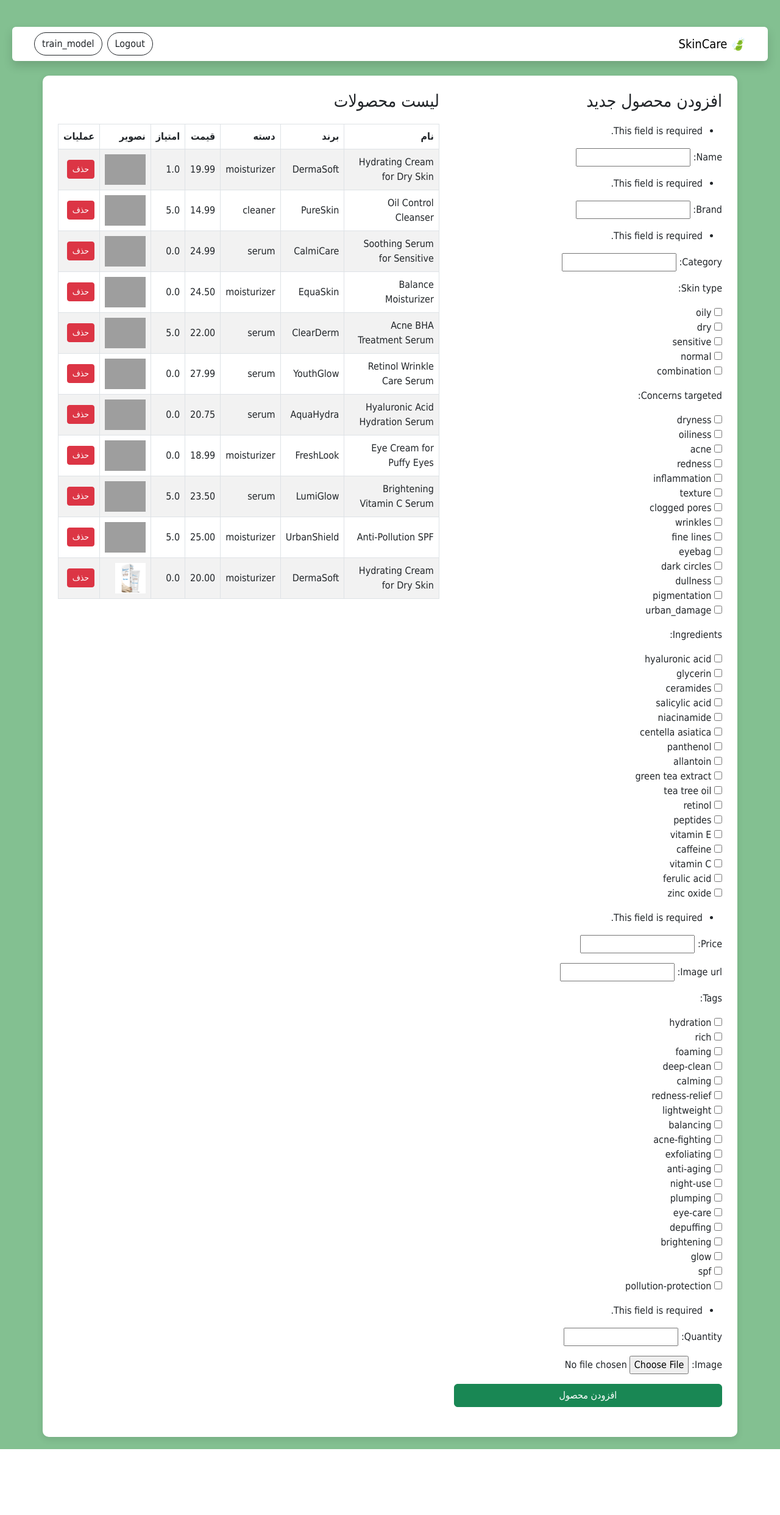
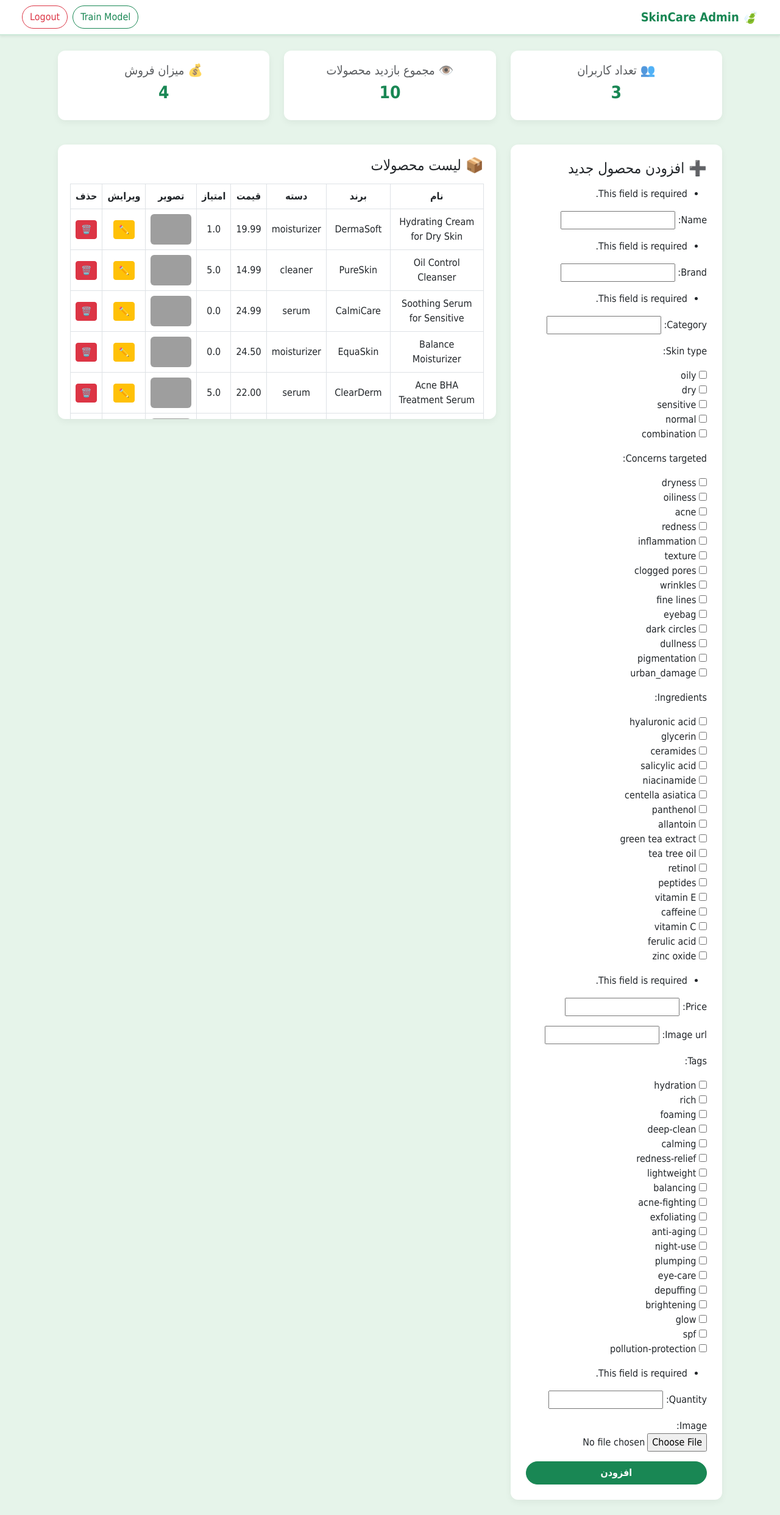
Before and after one commit to atabakabr/skincare_store, a Django app: page /admin-home/ in a window 1280 px wide. Shown: the whole page at 61% size. Before the commit the page ends 2376 px from the top, so only its background shows below. Run offline with Django 5.2, Linux system fonts and the light colour scheme; a user stored in the database is signed in; data comes from the database, SQL or seed files in the repository; both versions use the stored data as it was after the commit; grey boxes are pictures that could not be loaded.

Commit message:
admin edit added

```diff
--- a/home/templates/home/admin_home.html
+++ b/home/templates/home/admin_home.html
@@ -5,70 +5,121 @@
   <meta name="viewport" content="width=device-width, initial-scale=1" />
   <title>پنل ادمین - مدیریت محصولات</title>
 
-
   <link href="https://cdn.jsdelivr.net/npm/bootstrap@5.3.0/dist/css/bootstrap.rtl.min.css" rel="stylesheet" />
-
   <style>
     body {
-      background-color: #83c091;
-      font-family: Tahoma, sans-serif;
+      background-color: #e6f4ea;
+      font-family: "Tahoma", sans-serif;
       min-height: 100vh;
-      padding: 20px;
+    }
+    .navbar {
+      background-color: #fff !important;
+      border-bottom: 2px solid #cde9d9;
     }
     .admin-container {
-      background-color: #fff;
       padding: 25px;
-      border-radius: 10px;
-      box-shadow: 0 4px 12px rgb(0 0 0 / 0.1);
     }
-    h3 {
-      margin-bottom: 20px;
+    .stats-card {
+      background: #fff;
+      border-radius: 12px;
+      padding: 20px;
+      box-shadow: 0 4px 12px rgba(0,0,0,0.05);
+      transition: 0.3s;
     }
-    table th, table td {
+    .stats-card:hover {
+      transform: translateY(-3px);
+      box-shadow: 0 6px 15px rgba(0,0,0,0.1);
+    }
+    .form-box {
+      background: #fff;
+      border-radius: 12px;
+      padding: 25px;
+      box-shadow: 0 4px 12px rgba(0,0,0,0.05);
+    }
+    .form-box button {
+      border-radius: 30px;
+      font-weight: bold;
+    }
+    .table-box {
+      background: #fff;
+      border-radius: 12px;
+      padding: 20px;
+      box-shadow: 0 4px 12px rgba(0,0,0,0.05);
+      max-height: 450px;
+      overflow-y: auto;
+    }
+    table th {
+      background: #83c091;
+      color: white;
+      text-align: center;
+    }
+    table td {
       vertical-align: middle !important;
+      text-align: center;
     }
   </style>
 </head>
 <body>
 
-
-<nav class="navbar navbar-expand-lg bg-white shadow mb-4 rounded px-4 py-2 mt-4">
+<nav class="navbar navbar-expand-lg shadow-sm px-4 py-2">
   <div class="container-fluid">
-
-    <a class="navbar-brand" href="#">🍃 SkinCare</a>
+    <a class="navbar-brand fw-bold text-success" href="#">🍃 SkinCare Admin</a>
 
     <div class="d-flex ms-auto">
       {% if user.is_authenticated %}
-
+        <form method="post" action="{% url 'train_model' %}" class="me-2">
+          {% csrf_token %}
+          <button type="submit" class="btn btn-outline-success rounded-pill">Train Model</button>
+        </form>
         <form method="post" action="{% url 'logout' %}">
           {% csrf_token %}
-          <button type="submit" class="btn btn-outline-dark rounded-pill ms-2">Logout</button>
-        </form>
-        <form method="post" action="{% url 'train_model' %}">
-          {% csrf_token %}
-          <button type="submit" class="btn btn-outline-dark rounded-pill ms-2">train_model</button>
+          <button type="submit" class="btn btn-outline-danger rounded-pill">Logout</button>
         </form>
       {% endif %}
     </div>
   </div>
 </nav>
 
-
 <div class="container admin-container">
 
+
+  <div class="row mb-4">
+    <div class="col-md-4 mb-3">
+      <div class="stats-card text-center">
+        <h5 class="text-muted">👥 تعداد کاربران</h5>
+        <h3 class="fw-bold text-success">{{ users_count }}</h3>
+      </div>
+    </div>
+    <div class="col-md-4 mb-3">
+      <div class="stats-card text-center">
+        <h5 class="text-muted">👁️ مجموع بازدید محصولات</h5>
+        <h3 class="fw-bold text-success">{{ total_views }}</h3>
+      </div>
+    </div>
+    <div class="col-md-4 mb-3">
+      <div class="stats-card text-center">
+        <h5 class="text-muted">💰 میزان فروش</h5>
+        <h3 class="fw-bold text-success">{{ total_sales }}</h3>
+      </div>
+    </div>
+  </div>
+
   <div class="row">
-
-    <div class="col-md-5">
-      <h3>افزودن محصول جدید</h3>
-      <form method="POST" class="mb-4" enctype="multipart/form-data">
+    <div class="col-md-4">
+      <div class="form-box">
+        <h4 class="mb-3">➕ افزودن محصول جدید</h4>
+        <form method="POST" enctype="multipart/form-data">
           {% csrf_token %}
           {{ form.as_p }}
-        <button type="submit" class="btn btn-success w-100">افزودن محصول</button>
+          <button type="submit" class="btn btn-success w-100">افزودن</button>
         </form>
       </div>
-    <div class="col-md-7">
-      <h3>لیست محصولات</h3>
-      <table class="table table-bordered table-striped">
+    </div>
+
+    <div class="col-md-8">
+      <div class="table-box">
+        <h4 class="mb-3">📦 لیست محصولات</h4>
+        <table class="table table-bordered table-hover">
           <thead>
             <tr>
               <th>نام</th>
@@ -76,8 +127,9 @@
               <th>دسته</th>
               <th>قیمت</th>
               <th>امتیاز</th>
-            <th>نصویر</th>
-            <th>عملیات</th>
+              <th>تصویر</th>
+              <th>ویرایش</th>
+              <th>حذف</th>
             </tr>
           </thead>
           <tbody>
@@ -90,30 +142,30 @@
                 <td>{{ product.rating }}</td>
                 <td>
                   {% if product.image %}
-                    <img src="{{ product.image.url }}" alt="{{ product.name }}" style="height:50px;">
+                    <img src="{{ product.image.url }}" style="height:50px;" class="rounded">
                   {% elif product.image_url %}
-                    <img src="{{ product.image_url }}" alt="{{ product.name }}" style="height:50px;">
-
+                    <img src="{{ product.image_url }}" style="height:50px;" class="rounded">
                   {% else %}
-                    No image
+                    ❌
                   {% endif %}
+                </td>
+                <td>
+                  <a href="{% url 'edit_product' product.id %}" class="btn btn-warning btn-sm">✏️</a>
                 </td>
                 <td>
                   <form method="POST" action="{% url 'product_delete' product.id %}" style="display:inline;">
                     {% csrf_token %}
-                  <button type="submit" class="btn btn-danger btn-sm" onclick="return confirm('آیا مطمئن هستید؟')">حذف</button>
+                    <button type="submit" class="btn btn-danger btn-sm" onclick="return confirm('مطمئنید؟')">🗑️</button>
                   </form>
                 </td>
               </tr>
             {% empty %}
-            <tr>
-              <td colspan="6" class="text-center">محصولی وجود ندارد.</td>
-            </tr>
+              <tr><td colspan="8" class="text-center">هیچ محصولی موجود نیست.</td></tr>
             {% endfor %}
           </tbody>
         </table>
       </div>
-
+    </div>
   </div>
 
 </div>
--- a/home/urls.py
+++ b/home/urls.py
@@ -1,5 +1,5 @@
 from django.urls import path,include
-from .views import home_page, admin_home, product_delete, wishlist
+from .views import home_page, admin_home, product_delete, wishlist, edit_product
 
 urlpatterns=[
     path('',home_page,name='home'),
@@ -7,4 +7,5 @@ urlpatterns=[
     path('product-delete/<uuid:product_id>/',product_delete,name='product_delete'),
     path('wishlist/',wishlist,name='wishlist'),
     path('recommendation/', include('recommendation.urls')),
+    path("edit-product/<uuid:product_id>/",edit_product, name="edit_product"),
 ]
--- a/home/views.py
+++ b/home/views.py
@@ -4,6 +4,11 @@ from django.contrib.admin.views.decorators import staff_member_required
 from .forms import ProductForm
 from products.models import Product,Wishlist
 from recommendation.views import recommend_prods_content_based
+from accounts.models import CustomUser
+from orders.models import order
+from django.db.models import Sum
+from search.models import browsing_history
+
 #@login_required
 def home_page(request):
     if request.user.is_staff:
@@ -25,11 +30,29 @@ def admin_home(request):
     else:
         form=ProductForm(request.POST, request.FILES)
 
+
+    users_count=CustomUser.objects.count()
+    total_views=browsing_history.objects.filter(interaction_type='view').count()
+    total_sales = browsing_history.objects.filter(interaction_type='cart').aggregate(total=Sum('quantity'))['total'] or 0
+
     context={
-        'form':form,
-        'products':products,
+        'form':form,'products':products,"users_count":users_count,"total_views":total_views,"total_sales":total_sales
     }
     return render(request,'home/admin_home.html',context)
+
+@staff_member_required
+def edit_product(request,product_id):
+    product=get_object_or_404(Product,id=product_id)
+    if request.method=="POST":
+        form=ProductForm(request.POST,request.FILES,instance=product)
+        if form.is_valid():
+            form.save()
+            return redirect('admin-home')
+    else:
+        form=ProductForm(instance=product)
+
+    return render(request,"home/edit_product.html",{"form":form,"product":product})
+
 
 @staff_member_required
 def product_delete(request,product_id):
```
Also changed, not shown: home/templates/home/edit_product.html (added, +100 -0 lines), db.sqlite3. Lines whose indentation alone changed are shown as unchanged.
